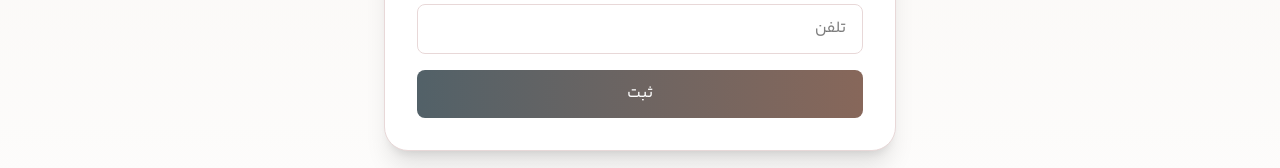
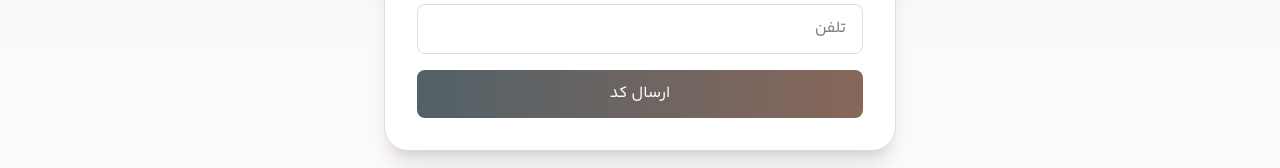
Before and after one commit to Ghostmaysam1/vadi, a Vue app: page /auth/forgotPassword in a window 1280 px wide. Shown: the part 367-535 px from the top of the page. Built offline with nearby package versions, Linux system fonts and the light colour scheme.

Commit message:
fix: update button text in Forgot Password form to improve clarity

```diff
--- a/src/view/Auth/ForgotPassword/ForgotPassword.vue
+++ b/src/view/Auth/ForgotPassword/ForgotPassword.vue
@@ -40,7 +40,7 @@ async function handleForm() {
 
                         <button type="submit"
                             class="w-full bg-gradient-to-r from-[#526168] to-[#87675a] text-white py-3 px-4 rounded-lg font-medium hover:opacity-90 transition-all focus:outline-none focus:ring-2 focus:ring-offset-2 focus:ring-[#87675a]">
-                            ثبت
+                            ارسال کد
                         </button>
                     </form>
                 </div>
```
